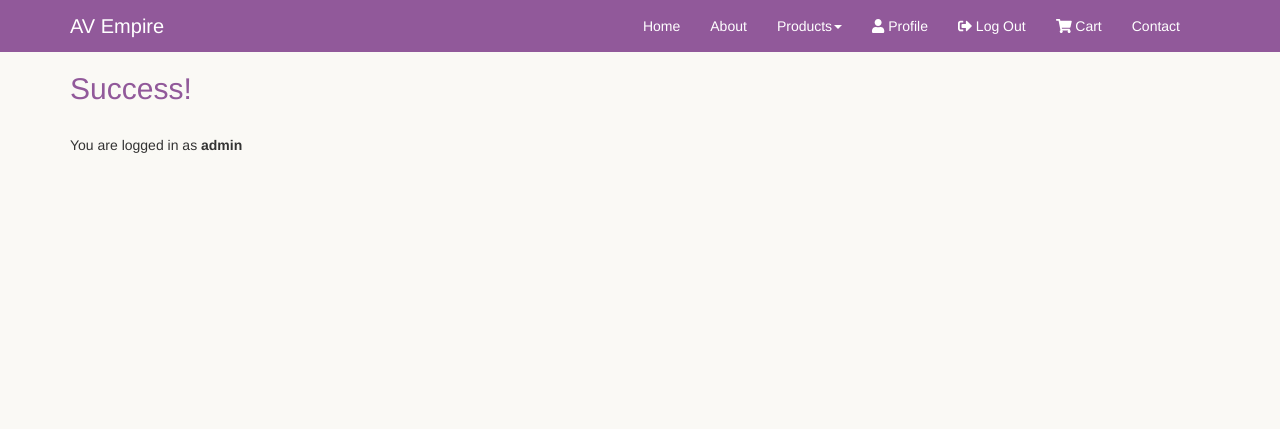
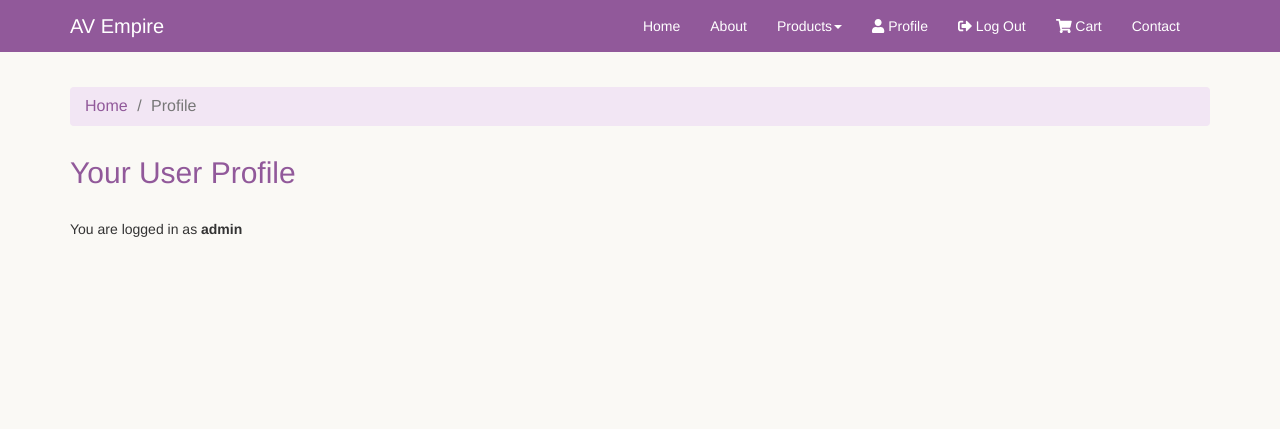
Before and after one commit to maxmiguta/project3, a Django app: page /profile/ in a window 1280 px wide. Shown: the top 429 px of the page. Run offline with Django 3.2, Linux system fonts and the light colour scheme; a user stored in the database is signed in; some libraries are stand-ins or nearby versions.

Commit message:
Added Breadcrumb functionality

```diff
--- a/static/css/style.css
+++ b/static/css/style.css
@@ -1,8 +1,30 @@
 /*Styling for the main template*/
 body {
     background-color: #faf9f5;
-	padding-bottom: 0px;
 }
+.bcrumb-margins {
+	margin-top: 35px;
+	margin-bottom: 30px;
+}
+/*amend some Bootstrap styles*/
+.breadcrumb {
+	background-color: #f2e6f4;
+	font-size: 16px; /*standardise text size*/
+}
+.breadcrumb-item > a {
+	color: #91599a;
+}
+.breadcrumb-item > a:hover {
+	text-decoration: none;
+	color: #a1a1a1;
+}
+.breadcrumb-item::before {
+	color: #777 !important;
+}
+.breadcrumb-item.active::before {
+	color: #777;
+}
+/*end amend*/
 h2 {
 	color: #91599a;
 }
@@ -159,7 +181,12 @@ article {
 /*Styling for Categories page*/
 .card {
 	padding: 20px;
-	background-color: #fff;
+}
+.product-heading {
+	color: #bd8bc4;
+}
+.hover-link:hover {
+	color: #bd8bc4;
 }
 /*image hover effects*/
 .zoom {
--- a/templates/base.html
+++ b/templates/base.html
@@ -9,7 +9,7 @@
     <!--href="https://cdnjs.cloudflare.com/ajax/libs/bootswatch/3.3.7/cerulean/bootstrap.min.css"-->
     <link rel="stylesheet" href="{% static 'font-awesome/css/font-awesome.css' %}">
     <link rel="stylesheet" href="{% static 'css/style.css' %}">
-    <link rel="icon" href="{% static 'img/favicon.ico' %}"/>
+    <link rel="icon" href="{% static 'img/favicon.ico' %}">
 </head>
 <body>
 <div class="container-fluid main"><!-- Enable the navbar box to stretch to the edges; also enable sticky footer -->
--- a/templates/cart.html
+++ b/templates/cart.html
@@ -26,7 +26,7 @@
                             <div class="input-group-addon">{{item.quantity}}</div>
                         </div>
                     </div>
-                    <button type="submit" class="btn btn-success"><span class="glyphicon glyphicon-edit" aria-hidden="true"></span>Amend</button>
+                    <button type="submit" class="btn btn-success"><span class="glyphicon glyphicon-edit" aria-hidden="true"></span> Amend</button>
                 </form>
             </p>
         </div>
@@ -39,7 +39,7 @@
 <div class="">
     <p style="font-size: 16px"><b><u>Total</u></b></p>
     <p style="font-size: 16px"><b>£{{ total }}</b></p>
-    <a href="{% url 'checkout' %}" class="btn btn-primary" role="button"><span class="glyphicon glyphicon-ok-sign" aria-hidden="true"></span>Checkout</a>
+    <a href="{% url 'checkout' %}" class="btn btn-primary" role="button"><span class="glyphicon glyphicon-ok-sign" aria-hidden="true"></span> Checkout</a>
 </div>
 </div>
 {% endblock %}
--- a/templates/checkout.html
+++ b/templates/checkout.html
@@ -1,5 +1,5 @@
-{% extends "base.html" %}
-{% load static from staticfiles %}
+{% extends 'base.html' %}
+{% load staticfiles %}
 {% load bootstrap_tags %}
 
 {% block head_js %}
--- a/templates/contact.html
+++ b/templates/contact.html
@@ -3,6 +3,12 @@
 
 {% block content %}
     <section class="container">
+        <ol class="breadcrumb bcrumb-margins">
+            <li class="breadcrumb-item">
+                <a href="{% url 'index' %}">Home</a>
+            </li>
+            <li class="breadcrumb-item active">Contact</li>
+        </ol>
         <h2>Contact Us</h2>
         <br>
         <p>Our fully qualified and experienced consultants are here to help you out with any AV challenges that may stand in your way. Please fill out the form below to get started.</p>
--- a/templates/profile.html
+++ b/templates/profile.html
@@ -1,7 +1,14 @@
-{% extends "base.html" %}
+{% extends 'base.html' %}
+
 {% block content %}
     <div class="container">
-        <h2>Success!</h2>
+        <ol class="breadcrumb bcrumb-margins">
+            <li class="breadcrumb-item">
+                <a href="{% url 'index' %}">Home</a>
+            </li>
+            <li class="breadcrumb-item active">Profile</li>
+        </ol>
+        <h2>Your User Profile</h2>
         <br>
         <p>You are logged in as <b>{{ user.username }}</b></p>
     </div>
```
Also changed, not shown: templates/about.html (+8 -2 lines), templates/login.html (+8 -1 lines), templates/register.html (+8 -1 lines). Lines whose indentation alone changed are shown as unchanged.
